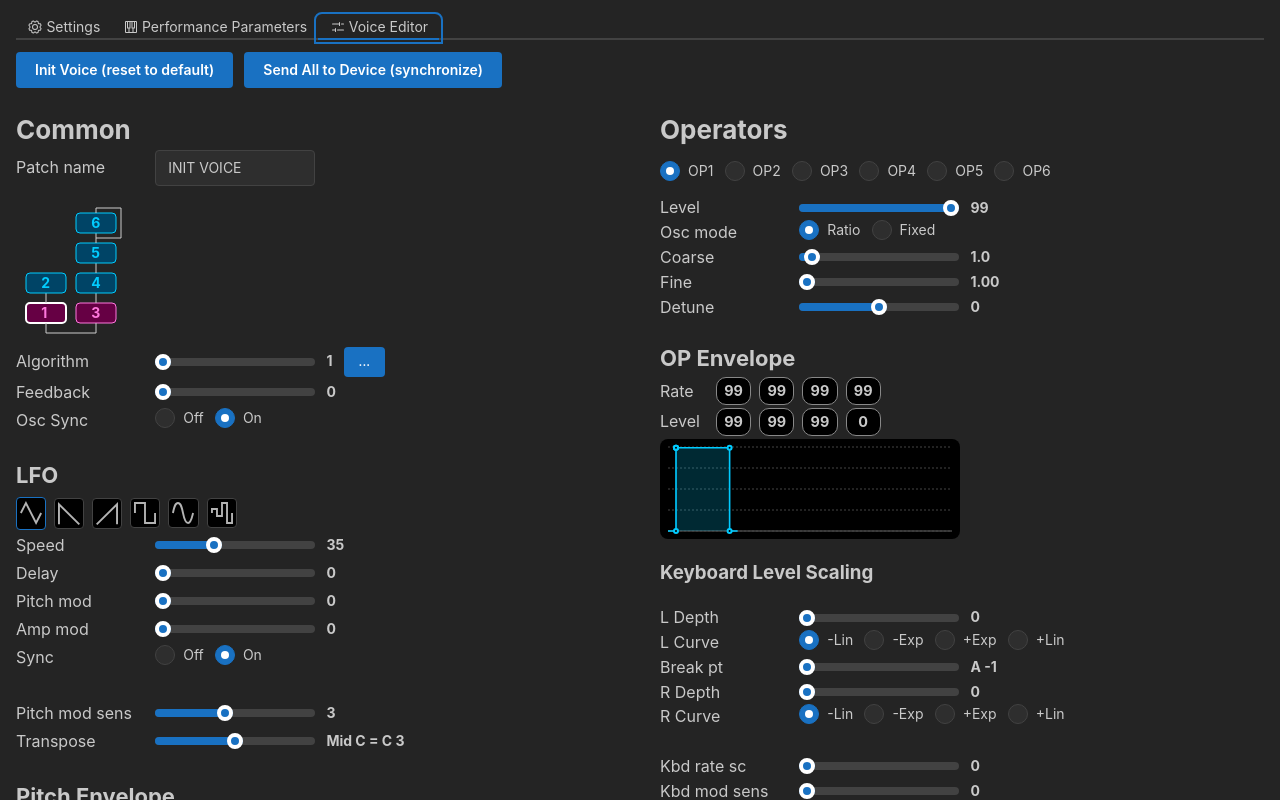
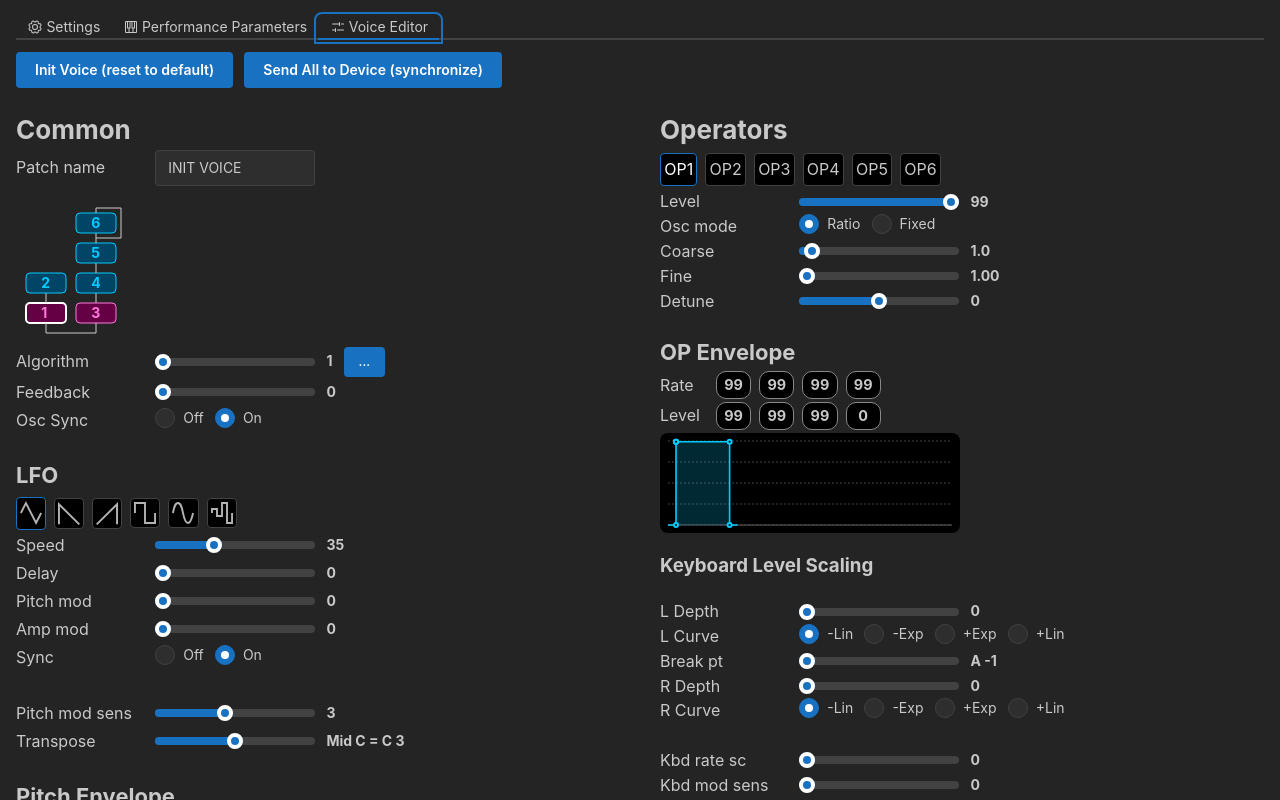
Before and after one commit to Ahlzen/DXEdit, a React (Vite) app: page / in a window 1280 px wide. Both pictures are taken after a click on the tab "Voice Editor". Shown: the top 800 px of the page. Built offline with nearby package versions, Linux system fonts and the light colour scheme.

Commit message:
Created generic custom radio buttons component and replaced LFO wave and OP selector.

```diff
--- a/src/components/App.css
+++ b/src/components/App.css
@@ -22,10 +22,10 @@ body {
 }
 
 
-.lfoWaveRadio .mantine-RadioCard-card {
+.customRadioButtons .mantine-RadioCard-card {
   background-color: black;
 }
-.lfoWaveRadio .mantine-RadioCard-card[data-checked="true"] {
+.customRadioButtons .mantine-RadioCard-card[data-checked="true"] {
   border: 1px solid var(--mantine-primary-color-filled);
   color: white;
 }
--- a/src/components/DXEIconRadioButtons.tsx
+++ b/src/components/DXECustomRadioButtons.tsx
@@ -1,13 +1,12 @@
+import React from 'react';
 import { Group, Radio } from '@mantine/core';
 
-type iconRadioOptions = {
-  [value: string]: {
-    imagePath: string,
-    altText: string
-}};
+type customRadioOptions = {
+  [value: string]: React.JSX.Element
+};
 
-export default function DXEIconRadioButtons(props: {
-  options: iconRadioOptions,
+export default function DXECustomRadioButtons(props: {
+  options: customRadioOptions,
   selectedValue: string,
   className?: string,
   onValueChanged: (value: string) => void})
@@ -16,13 +15,13 @@ export default function DXEIconRadioButtons(props: {
     <Radio.Group
       value={props.selectedValue}
       onChange={props.onValueChanged}
-      className={props.className}>
+      className={props.className + " customRadioButtons"}>
       <Group mt="xs" gap="sm" grow={false}>
-        {Object.entries(props.options).map(([value, imageData]) => (
+        {Object.entries(props.options).map(([value, contents]) => (
           <Radio.Card value={value} key={value} withBorder={true} w='auto'
             data-checked={props.selectedValue === value}>
             <Group wrap="nowrap" p="xs">
-              <img src={imageData.imagePath} alt={imageData.altText} />
+              {contents}
             </Group>
           </Radio.Card>
         ))}
--- a/src/components/DXEVoiceEditor.tsx
+++ b/src/components/DXEVoiceEditor.tsx
@@ -1,13 +1,13 @@
 import { useState } from 'react';
 
-import { Button, Stack, Group, TextInput, Title, Radio, Space, Text, Modal } from '@mantine/core';
+import { Button, Stack, Group, TextInput, Title, Space, Text, Modal } from '@mantine/core';
 import DXESlider from './DXESlider.tsx';
 import DXEEnvelopeEditor from './DXEEnvelopeEditor.tsx';
 import DXEOpEditor from './DXEOpEditor.tsx';
 import DXERadioGroup from './DXERadioGroup.tsx';
 import DXEAlgorithmDiagram from './DXEAlgorithmDiagram.tsx';
 import DXEAlgorithmPicker from './DXEAlgorithmPicker.tsx';
-import DXEIconRadioButtons from './DXEIconRadioButtons.tsx';
+import DXECustomRadioButtons from './DXECustomRadioButtons.tsx';
 
 import { WebMidi } from '../midi/WebMidi.ts'
 import { formatTranspose, formatAlgorithm } from '../midi/DX7.ts';
@@ -92,17 +92,16 @@ export function DXEVoiceEditor(props: {
 
         <Title order={3}>LFO</Title>
 
-        {/* Waveform selector */}
-        <DXEIconRadioButtons options={{
-            "0": {imagePath: wf_tri, altText: "Tri"},
-            "1": {imagePath: wf_saw_dn, altText: "SawDn"},
-            "2": {imagePath: wf_saw_up, altText: "SawUp"},
-            "3": {imagePath: wf_square, altText: "Squ"},
-            "4": {imagePath: wf_sine, altText: "Sin"},
-            "5": {imagePath: wf_sandh, altText: "S&H"},
-          }}
+        <DXECustomRadioButtons
+          className='waveformSelector'
+          options={{
+            "0": <img src={wf_tri} alt='Tri' />,
+            "1": <img src={wf_saw_dn} alt='SawDn' />,
+            "2": <img src={wf_saw_up} alt='SawUp' />,
+            "3": <img src={wf_square} alt='Squ' />,
+            "4": <img src={wf_sine} alt='Sin' />,
+            "5": <img src={wf_sandh} alt='S&H' />}}
           selectedValue={String(props.voiceParams.getValue('LFO Waveform')).toString()}
-          className='lfoWaveRadio'
           onValueChanged={(v) => handleVoiceParamChanged('LFO Waveform', Number(v), true)} />
         <DXESlider
           title="Speed"
@@ -152,21 +151,18 @@ export function DXEVoiceEditor(props: {
 
       <Stack className='opsEditor'>
         <Title order={2}>Operators</Title>
-
-        {/* OP selector */}
-        <Group className="opSelectors" mt='md' mb='md'>
-        {['op1','op2','op3','op4','op5','op6'].map(function (o,i) {
-          return (
-            <Radio
-              value={o}
-              key={o}
-              label={'OP'+(i+1)}
-              checked={currentOp === o}
-              onChange={() => setCurrentOp(o as opNumber)} />
-          );
-        })}
-        </Group>
-
+        <DXECustomRadioButtons
+          className='opSelector'
+          options={{
+            'op1': <Text>OP1</Text>,
+            'op2': <Text>OP2</Text>,
+            'op3': <Text>OP3</Text>,
+            'op4': <Text>OP4</Text>,
+            'op5': <Text>OP5</Text>,
+            'op6': <Text>OP6</Text>,
+          }}
+          selectedValue={currentOp}
+          onValueChanged={(o) => setCurrentOp(o as opNumber)}/>
         <DXEOpEditor op={currentOp} data={props.voiceParams}
           isTimeEgMode={props.isTimeEgMode}
           onValueChanged={handleVoiceParamChanged} />
```
